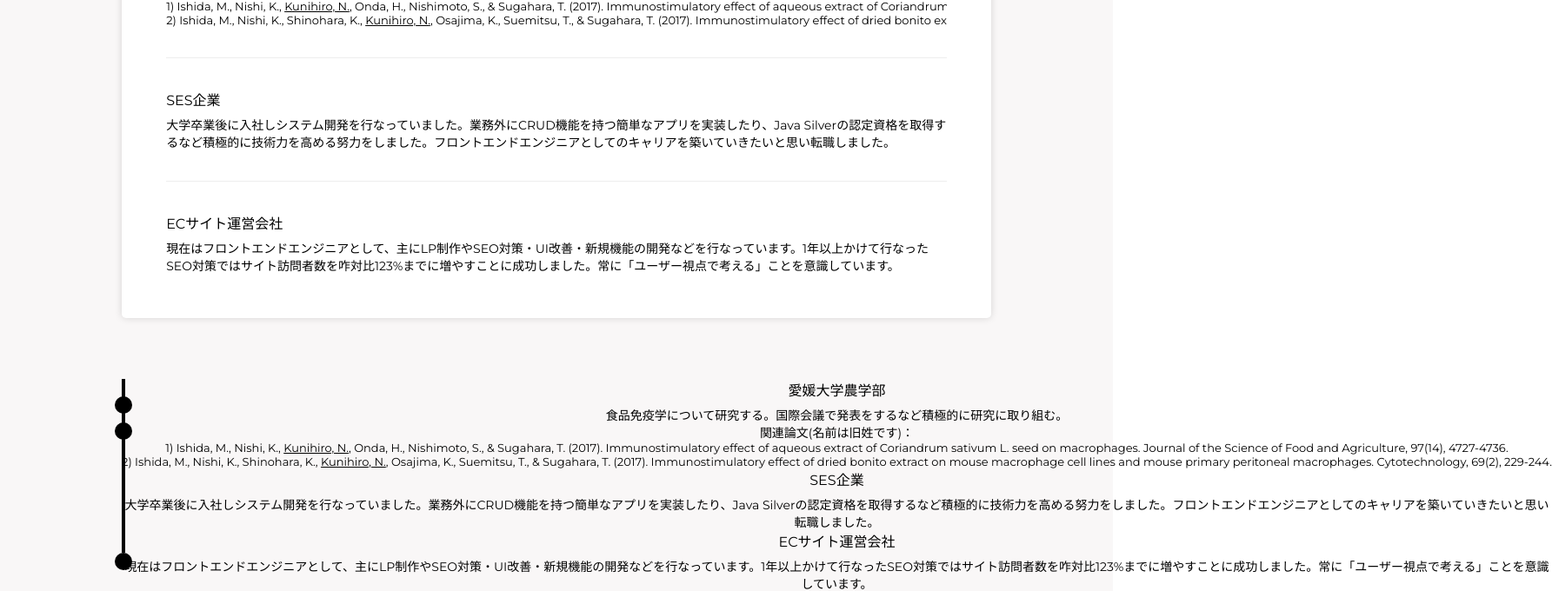
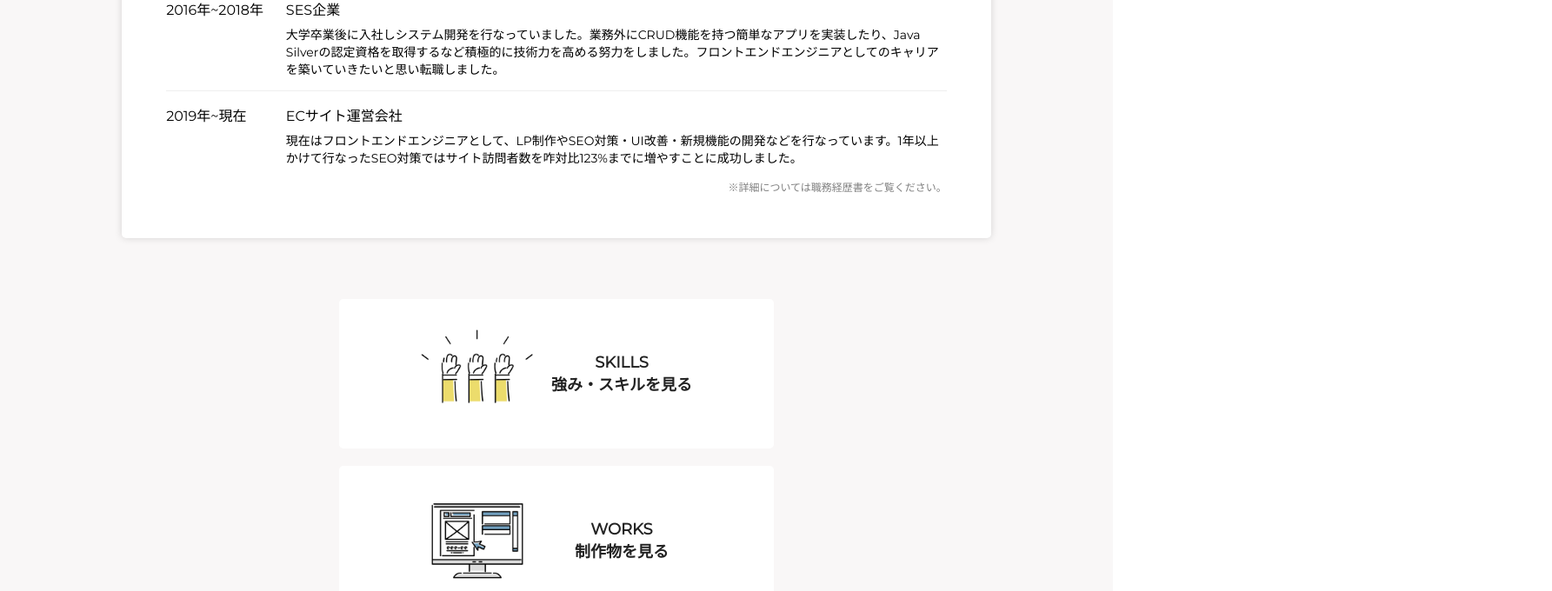
Before and after one commit to waven92/portfolio-react, a React (Create React App) app: page /portfolio-react/about in a window 1280 px wide. Shown: the part 422-1102 px from the top of the page at 87% size, 1785 px wide, since content can reach past the window. Built offline with nearby package versions, Linux system fonts and the light colour scheme.

Commit message:
ABOUT更新

```diff
--- a/src/component/page/about.js
+++ b/src/component/page/about.js
@@ -11,51 +11,36 @@ class About extends React.Component {
                 <h1 className="p-title"><Link to={`/portfolio-react/`}>Portfolio</Link></h1>
                 <section>
                     <h2 className="p-sub_title">ABOUT</h2>
-                    <p className="home_description">ECサイトの運営会社で、フロントエンドエンジニアとしてLP制作やSEO対策・UI改善・新規機能の開発などを行なっています。<br />常にユーザーおよび事業にどのような価値をもたらすのかを考え、有意義なUXとなるように最善を尽くすことでストレスのない最高のプロダクトを提供できるエンジニアになりたいです。<span>※詳細については職務経歴書をご覧ください。</span></p>
-                    <div className="l-contents_area about c-contents_area">
-                        <div>
-                            <p className="about_title">愛媛大学農学部</p>
-                            <p className="about_description">食品免疫学について研究する。国際会議で発表をするなど積極的に研究に取り組む。
-                            <span className="about_note_title">関連論文(名前は旧姓です)：</span>
-                            <span className="about_note">1) Ishida, M., Nishi, K., <span>Kunihiro, N.</span>, Onda, H., Nishimoto, S., & Sugahara, T. (2017). Immunostimulatory effect of aqueous extract of Coriandrum sativum L. seed on macrophages. Journal of the Science of Food and Agriculture, 97(14), 4727-4736.
-                            <br/>2) Ishida, M., Nishi, K., Shinohara, K., <span>Kunihiro, N.</span>, Osajima, K., Suemitsu, T., & Sugahara, T. (2017). Immunostimulatory effect of dried bonito extract on mouse macrophage cell lines and mouse primary peritoneal macrophages. Cytotechnology, 69(2), 229-244.</span></p>
+                    <div className="l-contents_area c-contents_area p-about">
+                        常にユーザーおよび事業にどのような価値をもたらすのかを考え、有意義なUXとなるように最善を尽くすことでストレスのない最高のプロダクトを提供できるエンジニアになりたいと考えております。
+                        <hr/>
+                        <div className="p-about__content">
+                            <p className="p-about__date">2012年~2016年</p>
+                            <div className="p-about__textwrap">
+                                <p className="p-about__title">愛媛大学農学部</p>
+                                <p className="p-about__description">食品免疫学について研究する。国際会議で発表をするなど積極的に研究に取り組む。
+                                <span className="p-about__note_title">関連論文(名前は旧姓です)：</span>
+                                <span className="p-about__note">1) Ishida, M., Nishi, K., <span>Kunihiro, N.</span>, Onda, H., Nishimoto, S., & Sugahara, T. (2017). Immunostimulatory effect of aqueous extract of Coriandrum sativum L. seed on macrophages. Journal of the Science of Food and Agriculture, 97(14), 4727-4736.
+                                <br/>2) Ishida, M., Nishi, K., Shinohara, K., <span>Kunihiro, N.</span>, Osajima, K., Suemitsu, T., & Sugahara, T. (2017). Immunostimulatory effect of dried bonito extract on mouse macrophage cell lines and mouse primary peritoneal macrophages. Cytotechnology, 69(2), 229-244.</span></p>
+                            </div>
                         </div>
                         <hr/>
-                        <div>
-                            <p className="about_title">SES企業</p>
-                            <p className="about_description">大学卒業後に入社しシステム開発を行なっていました。業務外にCRUD機能を持つ簡単なアプリを実装したり、Java Silverの認定資格を取得するなど積極的に技術力を高める努力をしました。フロントエンドエンジニアとしてのキャリアを築いていきたいと思い転職しました。</p>
+                        <div className="p-about__content">
+                            <p className="p-about__date">2016年~2018年</p>
+                            <div className="p-about__textwrap">
+                                <p className="p-about__title">SES企業</p>
+                                <p className="p-about__description">大学卒業後に入社しシステム開発を行なっていました。業務外にCRUD機能を持つ簡単なアプリを実装したり、Java Silverの認定資格を取得するなど積極的に技術力を高める努力をしました。フロントエンドエンジニアとしてのキャリアを築いていきたいと思い転職しました。</p>
+                            </div>
                         </div>
                         <hr/>
-                        <div>
-                            <p className="about_title">ECサイト運営会社</p>
-                            <p className="about_description">現在はフロントエンドエンジニアとして、主にLP制作やSEO対策・UI改善・新規機能の開発などを行なっています。1年以上かけて行なったSEO対策ではサイト訪問者数を咋対比123%までに増やすことに成功しました。常に「ユーザー視点で考える」ことを意識しています。</p>
-                        </div>
-                    </div>
-                    <div className="l-contents_area p-about_content">
-                        {/* 矢印 */}
-                        <div className="p-about_content__arrow_wrap">
-                            <span className="p-about_content__arrow"></span>
-                            <span className="p-about_content__arrow_point point1"></span>
-                            <span className="p-about_content__arrow_point point2"></span>
-                            <span className="p-about_content__arrow_point point3"></span>
-                        </div>
-                        <div className="">
-                            <div>
-                                <p className="about_title">愛媛大学農学部</p>
-                                <p className="about_description">食品免疫学について研究する。国際会議で発表をするなど積極的に研究に取り組む。
-                                <span className="about_note_title">関連論文(名前は旧姓です)：</span>
-                                <span className="about_note">1) Ishida, M., Nishi, K., <span>Kunihiro, N.</span>, Onda, H., Nishimoto, S., & Sugahara, T. (2017). Immunostimulatory effect of aqueous extract of Coriandrum sativum L. seed on macrophages. Journal of the Science of Food and Agriculture, 97(14), 4727-4736.
-                                <br/>2) Ishida, M., Nishi, K., Shinohara, K., <span>Kunihiro, N.</span>, Osajima, K., Suemitsu, T., & Sugahara, T. (2017). Immunostimulatory effect of dried bonito extract on mouse macrophage cell lines and mouse primary peritoneal macrophages. Cytotechnology, 69(2), 229-244.</span></p>
-                            </div>
-                            <div>
-                                <p className="about_title">SES企業</p>
-                                <p className="about_description">大学卒業後に入社しシステム開発を行なっていました。業務外にCRUD機能を持つ簡単なアプリを実装したり、Java Silverの認定資格を取得するなど積極的に技術力を高める努力をしました。フロントエンドエンジニアとしてのキャリアを築いていきたいと思い転職しました。</p>
-                            </div>
-                            <div>
-                                <p className="about_title">ECサイト運営会社</p>
-                                <p className="about_description">現在はフロントエンドエンジニアとして、主にLP制作やSEO対策・UI改善・新規機能の開発などを行なっています。1年以上かけて行なったSEO対策ではサイト訪問者数を咋対比123%までに増やすことに成功しました。常に「ユーザー視点で考える」ことを意識しています。</p>
+                        <div className="p-about__content">
+                            <p className="p-about__date">2019年~現在</p>
+                            <div className="p-about__textwrap">
+                                <p className="p-about__title">ECサイト運営会社</p>
+                                <p className="p-about__description">現在はフロントエンドエンジニアとして、LP制作やSEO対策・UI改善・新規機能の開発などを行なっています。1年以上かけて行なったSEO対策ではサイト訪問者数を咋対比123%までに増やすことに成功しました。</p>
                             </div>
                         </div>
+                        <p className="p-about__more">※詳細については職務経歴書をご覧ください。</p>
                     </div>
                     <ul className="p-contents_nav">
                         <li>
--- a/src/component/page/home.js
+++ b/src/component/page/home.js
@@ -10,7 +10,7 @@ class home extends React.Component {
             <article>
                 <h1 className="p-title"><Link to={`/portfolio-react/`}>Portfolio</Link></h1>
                 <section>
-                    <p className="home_description">ポートフォリオをご覧いただきありがとうございます。ReactでのSPA開発に挑戦するために作成しました。UIはできるだけシンプルにすることで、使いやすくすることを意識しました。</p>
+                    <p className="home_description">ポートフォリオをご覧いただきありがとうございます。<br />ReactでのSPA開発に挑戦するために作成しました。<br />UIはできるだけシンプルにすることで、使いやすくすることを意識しています。</p>
                     <ul className="p-contents_nav">
                         <li>
                             <Link to={`/portfolio-react/about`} className="p-contents_nav_link">
--- a/src/css/portfolio.css
+++ b/src/css/portfolio.css
@@ -10,11 +10,6 @@
   margin: 0 auto 70px;
   -webkit-box-sizing: border-box;
           box-sizing: border-box;
-}
-
-.l-contents_area.about {
-  padding: 4%;
-  text-align: left;
 }
 
 .l-contents_area.work {
@@ -142,17 +137,30 @@ section {
   width: 1000px;
 }
 
-.about_title {
+.p-about {
+  padding: 4%;
+  text-align: left;
+  font-size: 15px;
+}
+
+.p-about__date {
+  margin: 0;
+  font-size: 16px;
+  position: absolute;
+}
+
+.p-about__title {
   font-size: 16px;
   margin: 0 0 7px;
+  padding-left: 130px;
 }
 
-.about_description {
+.p-about__description {
   margin: 0;
   font-size: 14px;
 }
 
-.about_note {
+.p-about__note {
   overflow-x: auto;
   white-space: nowrap;
   margin: 0;
@@ -160,59 +168,44 @@ section {
   display: block;
 }
 
-.about_note span {
+.p-about__note span {
   text-decoration: underline;
 }
 
-.about_note_title {
+.p-about__note_title {
   font-size: 14px;
   display: block;
 }
 
-hr {
-  margin: 35px 0;
+.p-about__more {
+  font-size: 12px;
+  color: #808080;
+  text-align: right;
+  margin: 15px 0 0;
+}
+
+.p-about hr {
+  margin: 15px 0;
   border-top: 1px solid #eee;
   border-width: 1px 0 0 0;
 }
 
-.p-about_content {
+@media screen and (min-width: 1000px) {
+  .p-about__content {
     display: -webkit-box;
     display: -ms-flexbox;
     display: flex;
   }
-
-.p-about_content__arrow_wrap {
-  position: relative;
-  width: 100px;
+  .p-about__textwrap {
+    width: 760px;
   }
-
-.p-about_content__arrow {
-  width: 4px;
-  height: 200px;
-  background-color: #000;
-  position: absolute;
+  .p-about__date {
+    width: calc(100% - 760px);
+    position: unset;
   }
-
-.p-about_content__arrow_point {
-  display: block;
-  width: 20px;
-  height: 20px;
-  border-radius: 50%;
-  background-color: #000;
-  position: absolute;
-  left: -8px;
+  .p-about__title {
+    padding-left: 0;
   }
-
-.p-about_content__arrow_point.point1 {
-  top: 20px;
-}
-
-.p-about_content__arrow_point.point2 {
-  top: 50px;
-}
-
-.p-about_content__arrow_point.point3 {
-  top: 200px;
 }
 
 .skill_title {
--- a/src/css/portfolio.scss
+++ b/src/css/portfolio.scss
@@ -8,10 +8,6 @@
   width: unquote("min(94%, 1000px)");
   margin: 0 auto 70px;
   box-sizing: border-box;
-  &.about {
-    padding: 4%;
-    text-align: left;
-  }
   &.work {
     width: unquote("min(48%, 480px)");
     margin: 0;
@@ -115,16 +111,27 @@ section {
   width: 1000px;
 }
 
-// about
-.about_title {
+// ABOUT
+.p-about {
+  padding: 4%;
+  text-align: left;
+  font-size: 15px;
+  &__date {
+    margin: 0;
+    font-size: 16px;
+    position: absolute;
+  }
+
+  &__title {
     font-size: 16px;
     margin: 0 0 7px;
+    padding-left: 130px;
   }
-.about_description {
+  &__description {
     margin: 0;
     font-size: 14px;
   }
-.about_note {
+  &__note {
     overflow-x: auto;
     white-space: nowrap;
     margin: 0;
@@ -134,44 +141,34 @@ section {
       text-decoration: underline;
     }
   }
-.about_note_title {
+  &__note_title {
     font-size: 14px;
     display: block;
   }
+  &__more {
+    font-size: 12px;
+    color: #808080;
+    text-align: right;
+    margin: 15px 0 0;
+  }
   hr {
-  margin: 35px 0;
+    margin: 15px 0;
     border-top: 1px solid #eee;
     border-width: 1px 0 0 0;
   }
-// 矢印
-.p-about_content {
+  @media screen and (min-width: 1000px){
+    &__content {
       display: flex;
-  &__arrow_wrap {
-    position: relative;
-    width: 100px;
     }
-  &__arrow {
-    width: 4px;
-    height: 200px;
-    background-color: #000;
-    position: absolute;
+    &__textwrap {
+      width: 760px;
     }
-  &__arrow_point {
-    display: block;
-    width: 20px;
-    height: 20px;
-    border-radius: 50%;
-    background-color: #000;
-    position: absolute;
-    left: -8px;
-    &.point1 {
-      top: 20px;
+    &__date {
+      width: calc(100% - 760px);
+      position: unset;
     }
-    &.point2 {
-      top: 50px;
-    }
-    &.point3 {
-      top: 200px;
+    &__title {
+      padding-left: 0;
     }
   }
 }
```
Also changed, not shown: 4 other files (tests, documents, lock files or other folders). Lines whose indentation alone changed are shown as unchanged.
